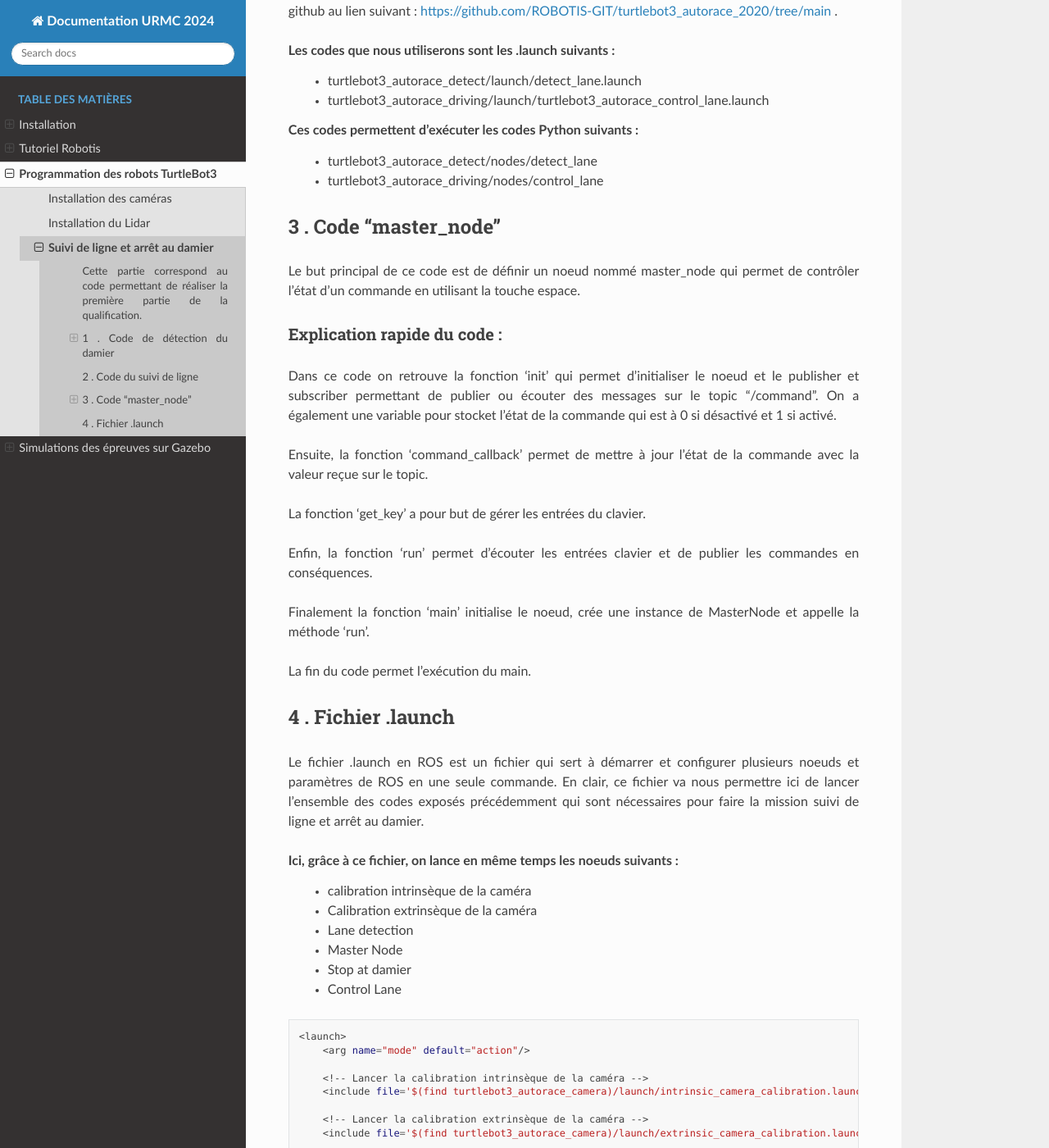
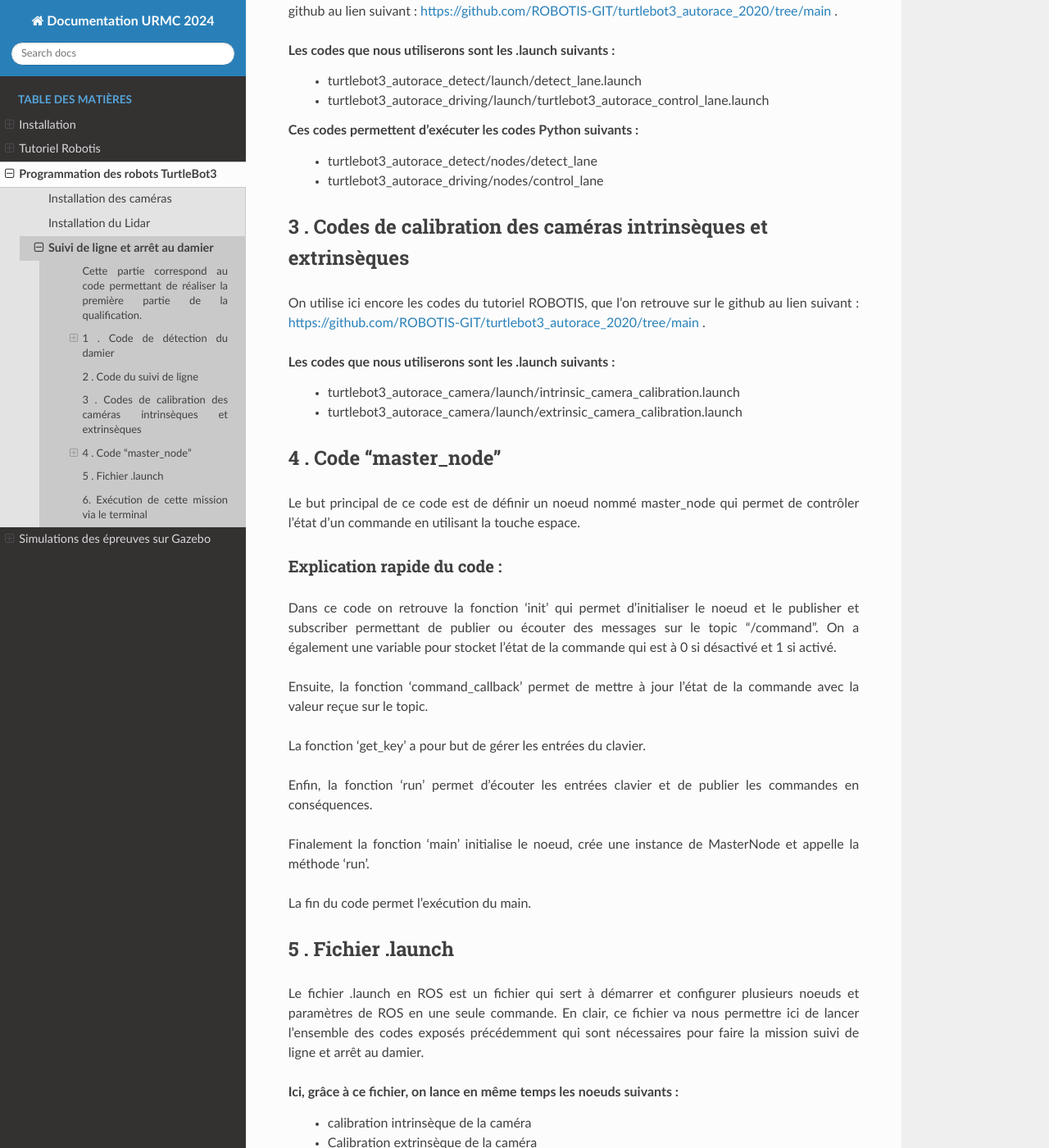
Before and after one commit to ThibaultTostain/insa-strasbourg-URRMC, a Sphinx documentation site: the page built from docs/source/turtlebot_reel/Suivi_de_ligne_et_arret_damier.rst, in a window 1280 px wide and 1400 px high, scrolled down 2680 px. Shown: the whole window at 82% size. Built offline with Sphinx 7.4.7 and the Read the Docs theme 3.1.0, drawn with Linux system fonts in a browser that asks for light colours; some of the changed text lies outside the part shown.

Commit message:
Update Suivi_de_ligne_et_arret_damier.rst

```diff
--- a/docs/source/turtlebot_reel/Suivi_de_ligne_et_arret_damier.rst
+++ b/docs/source/turtlebot_reel/Suivi_de_ligne_et_arret_damier.rst
@@ -126,7 +126,16 @@ Ces codes permettent d'exécuter les codes Python suivants :
     - turtlebot3_autorace_detect/nodes/detect_lane
     - turtlebot3_autorace_driving/nodes/control_lane
 
-3 . Code "master_node"
+3 . Codes de calibration des caméras intrinsèques et extrinsèques
+---------------------------------------------------------------------
+
+On utilise ici encore les codes du tutoriel ROBOTIS, que l'on retrouve sur le github au lien suivant : https://github.com/ROBOTIS-GIT/turtlebot3_autorace_2020/tree/main .
+
+Les codes que nous utiliserons sont les .launch suivants :
+    - turtlebot3_autorace_camera/launch/intrinsic_camera_calibration.launch
+    - turtlebot3_autorace_camera/launch/extrinsic_camera_calibration.launch
+
+4 . Code "master_node"
 -----------------------------
 
 Le but principal de ce code est de définir un noeud nommé master_node qui permet de contrôler l'état d'un commande en utilisant la touche espace.
@@ -223,7 +232,7 @@ Finalement la fonction 'main' initialise le noeud, crée une instance de MasterN
 La fin du code permet l'exécution du main.
 
 
-4 . Fichier .launch
+5 . Fichier .launch
 -----------------------------
 
 Le fichier .launch en ROS est un fichier qui sert à démarrer et configurer plusieurs noeuds et paramètres de ROS en une seule commande. En clair, ce fichier va nous permettre ici de lancer l'ensemble des codes exposés précédemment qui sont nécessaires pour faire la mission suivi de ligne et arrêt au damier.
@@ -265,3 +274,8 @@ Ici, grâce à ce fichier, on lance en même temps les noeuds suivants :
         <include file='$(find turtlebot3_autorace_driving)/launch/turtlebot3_autorace_control_lane.launch' />
 
     </launch>
+
+6. Exécution de cette mission via le terminal
+---------------------------------------------
+
+Pour exécuter
```
